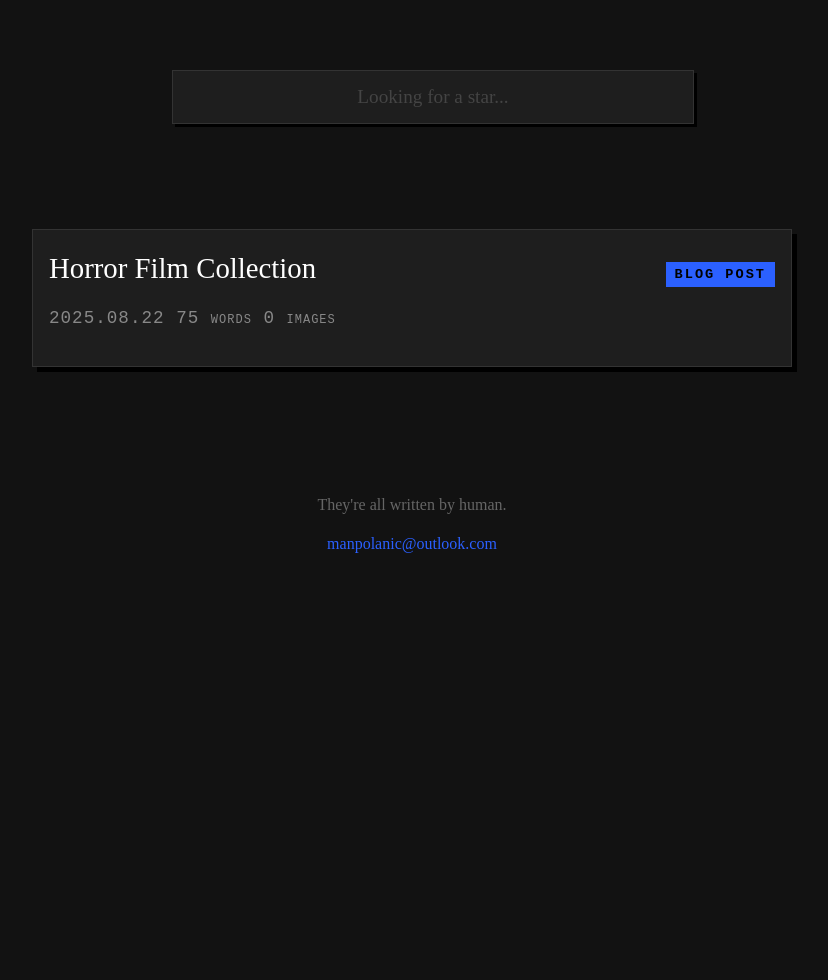
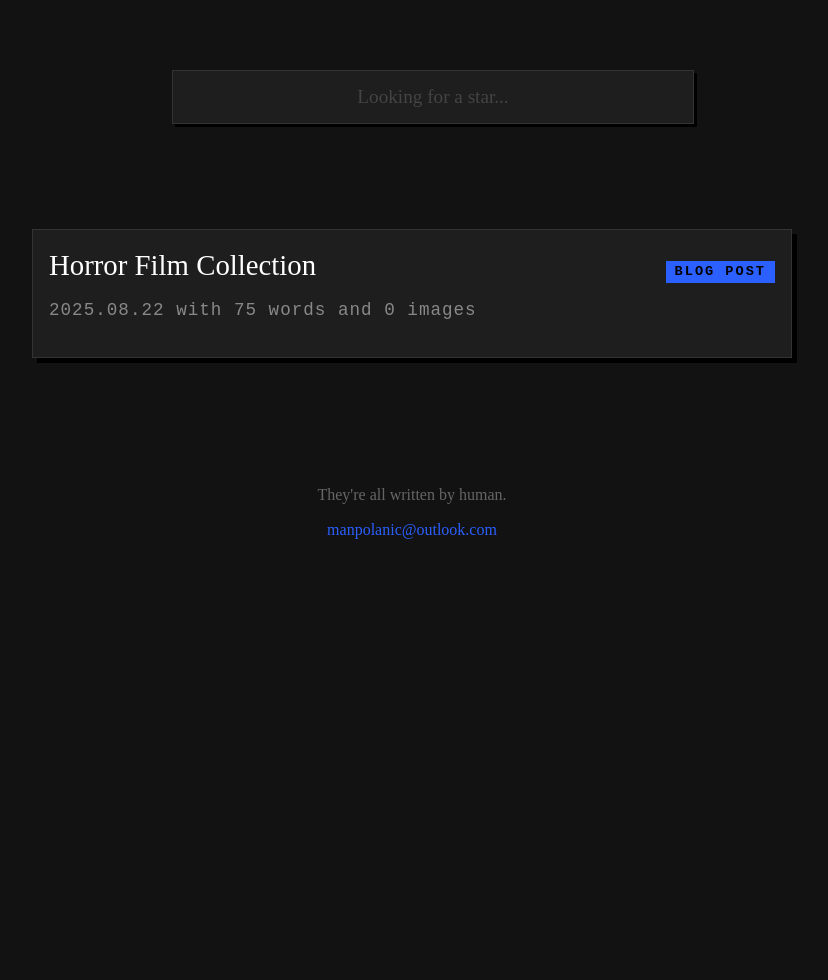
Before and after one commit to lptl/lptl.github.io, a Jekyll site: the page built from index.html, in a window 1280 px wide. Shown: the whole page, without its empty margins (228-1056 px from the left). Built offline with Jekyll 4.4.1, drawn with Linux system fonts in a browser that asks for light colours; comment, search, counter and statistics services are not loaded.

Commit message:
add content

```diff
--- a/_layouts/post.html
+++ b/_layouts/post.html
@@ -7,14 +7,14 @@ layout: default
     <h2 class="post-title">{{ page.title | escape }}</h2>
     <p class="post-meta">
         <!-- Date in YYYY.MM.DD format -->
-        <span>{{ page.date | date: "%Y.%m.%d" }}</span>
+        <span>{{ page.date | date: "%Y.%m.%d" }} with </span>
 
         <!-- Calculate Word Count -->
         {% assign words = content | number_of_words %}
         {% if words < 1000 %}
-          <span>{{ words }} words</span>
+          <span>{{ words }} words and </span>
         {% else %}
-          <span>{{ words | divided_by: 1000.0 | round: 1 }}k words</span>
+          <span>{{ words | divided_by: 1000.0 | round: 1 }}k words and </span>
         {% endif %}
 
         <!-- Calculate Image Count -->
--- a/assets/css/style.css
+++ b/assets/css/style.css
@@ -34,7 +34,7 @@ body {
     color: var(--ink-color);
     background-color: var(--paper-bg);
     min-height: 100vh;
-    line-height: 1.4;
+    line-height: 1.2;
     font-size: 16px; /* Increased for better readability */
 }
 
@@ -174,7 +174,6 @@ pre {
 .post-meta {
     font-size: 1.1em; /* Increased for readability */
     color: #888; /* Dim grey for metadata */
-    font-variant: small-caps;
     letter-spacing: 1px;
     font-family: var(--font-mono);
 }
@@ -271,7 +270,7 @@ pre {
 
 .post-content {
     font-size: 1.1em; /* Reduced from 1.2em */
-    line-height: 1.4; /* Reduced from 1.7 */
+    line-height: 1.2; /* Reduced from 1.7 */
     text-align: justify;
 }
 
@@ -477,7 +476,7 @@ body {
     .post-title {
         font-size: 1.5em; /* Increased for readability */
         margin-bottom: 12px;
-        line-height: 1.3;
+        line-height: 1.2;
     }
 
     .post-meta {
@@ -506,7 +505,7 @@ body {
     .post-content h3 {
         margin-top: 1.2em;
         font-size: 1.1em; /* Increased heading size */
-        line-height: 1.2;
+        line-height: 1.1;
     }
 
     /* Drop Cap adjustment */
--- a/index.html
+++ b/index.html
@@ -12,12 +12,12 @@ layout: default
         <div class="post-details">
           <h3 class="post-title">{{ post.title }}</h3>
           <p class="post-meta">
-            <span>{{ post.date | date: "%Y.%m.%d" }}</span>
+            <span>{{ post.date | date: "%Y.%m.%d" }} with </span>
             {% assign words = post.content | number_of_words %}
             {% if words < 1000 %}
-              <span>{{ words }} words</span>
+              <span>{{ words }} words and </span>
             {% else %}
-              <span>{{ words | divided_by: 1000.0 | round: 1 }}k words</span>
+              <span>{{ words | divided_by: 1000.0 | round: 1 }}k words and </span>
             {% endif %}
             {% assign image_count = post.content | split: '<img' | size | minus: 1 %}
             <span>{{ image_count }} image{% if image_count != 1 %}s{% endif %}</span>
```
